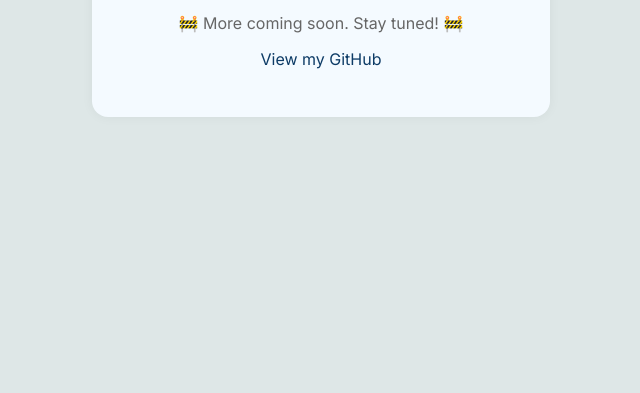
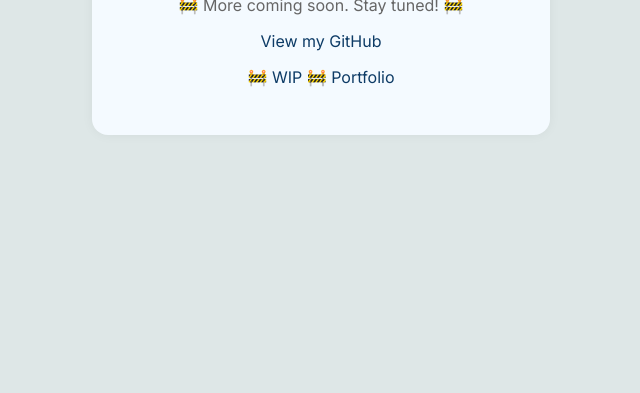
Before and after one commit to liamjcotton/liamjcotton.github.io, a plain HTML site: page index.html in a window 1280 px wide. Shown: the part 407-800 px from the top of the page, without its empty margins (319-959 px from the left). Drawn offline with Linux system fonts and the light colour scheme.

Commit message:
link to portfolio.html

```diff
--- a/index.html
+++ b/index.html
@@ -13,6 +13,7 @@
     <p>Welcome to my personal website at <strong>liamcotton.dev</strong>.</p>
     <p>🚧 More coming soon. Stay tuned! 🚧</p>
     <p><a href="https://github.com/liamjcotton">View my GitHub</a></p>
+    <p><a href="/portfolio.html">🚧 WIP 🚧 Portfolio</a></p>
   </div>
 </body>
 </html>
```
